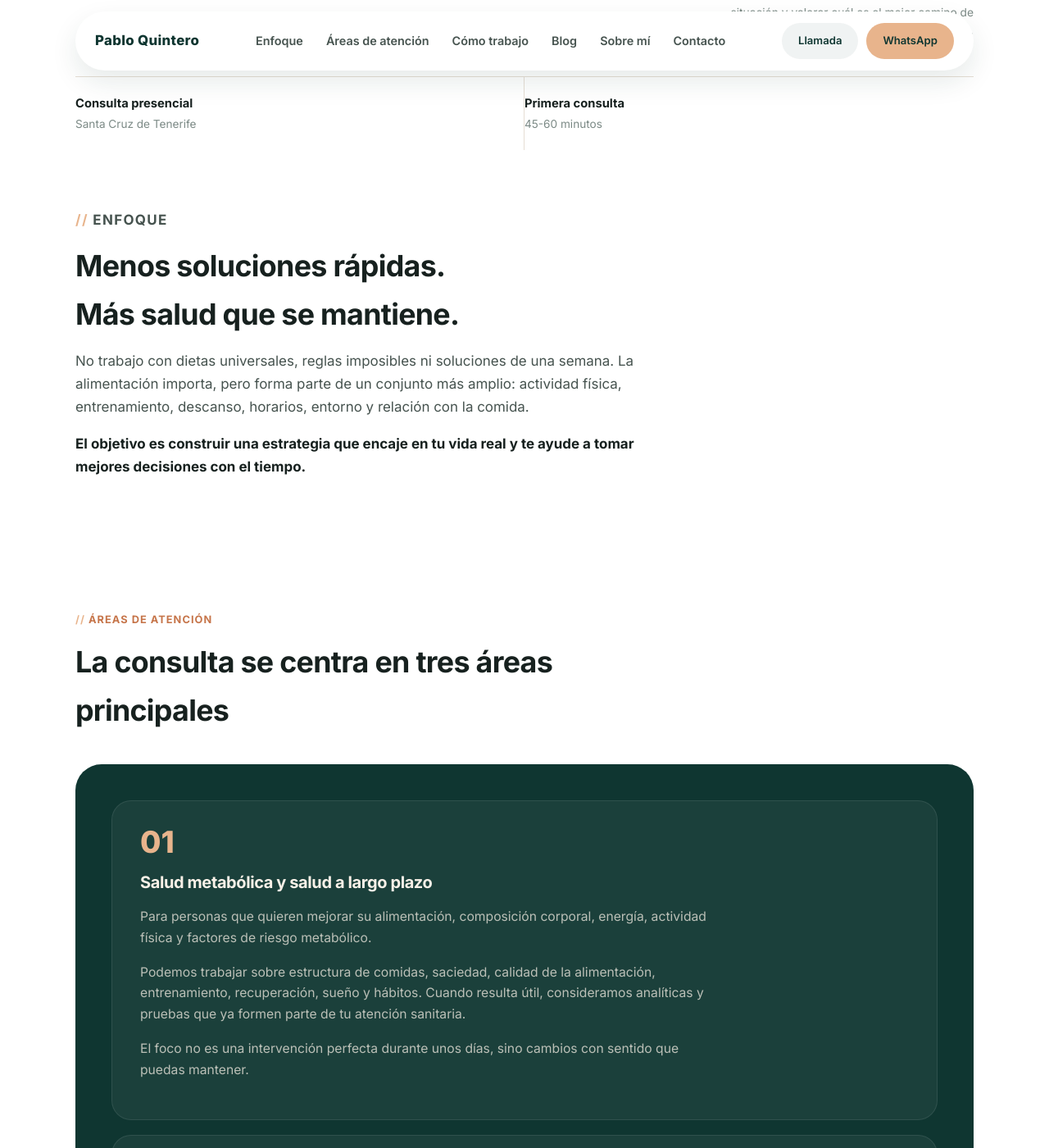
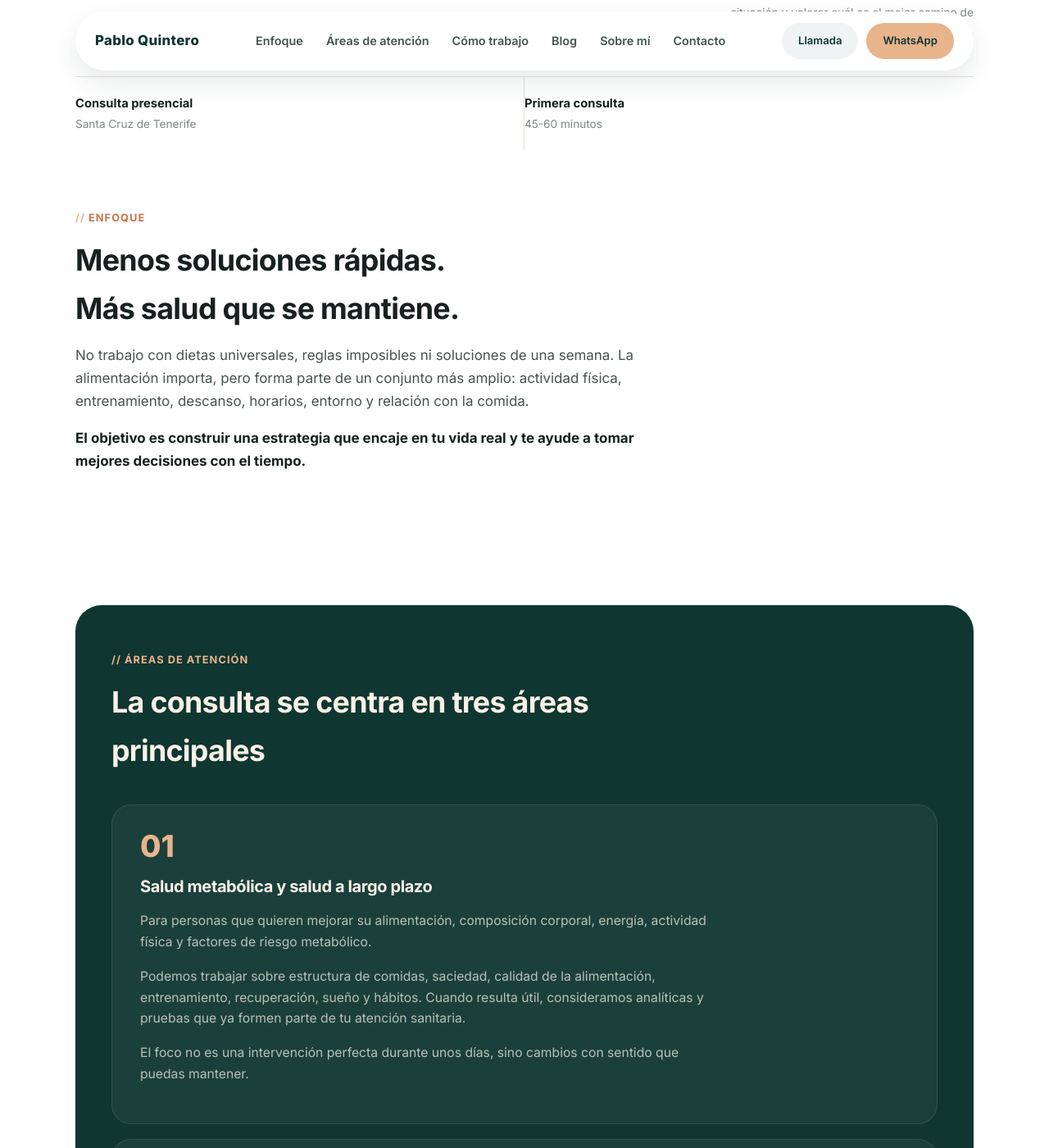
Before and after one commit to pquinriver/pabloquintero-nutricion, a Jekyll site: the page index.html, which Jekyll copies as it is, in a window 1280 px wide and 1400 px high, scrolled down 645 px. Shown: the whole window at 82% size. Built offline with Jekyll 4.4.1, drawn with Linux system fonts in a browser that asks for light colours.

Commit message:
Revert Áreas title placement; fix real eyebrow-note color bug
Put the "Áreas de atención" eyebrow+h2 back inside the dark green
panel as it was originally — the extraction to a plain header above
the box was wrong, reverting that.

Found and fixed the actual cause of the heading inconsistency:
.value-prop p (specificity 0,1,1) was beating .eyebrow-note
(0,1,0), so the "// Enfoque" eyebrow was silently rendering in
--ink-soft gray at 16.96px instead of --terracotta at 12.8px like
every other section. Confirmed via getComputedStyle before/after:
Enfoque and Cómo trabajo eyebrows are now pixel-identical
(rgb(198,117,74), 12.8px, weight 700); Áreas keeps peach/cream only
because it sits on a dark background, same size/weight throughout.

Co-Authored-By: Claude Sonnet 5 <noreply@anthropic.com>
Claude-Session: https://claude.ai/code/session_01DnN3Tam13buBricv2YHgrr

```diff
--- a/index.html
+++ b/index.html
@@ -183,12 +183,12 @@
   </section>
 
   <section class="section" id="areas">
-    <div class="section-head">
-      <p class="eyebrow-note">Áreas de atención</p>
-      <h2>La consulta se centra en tres áreas principales</h2>
-    </div>
+    <div class="areas-wrap">
+      <div class="section-head">
+        <p class="eyebrow-note">Áreas de atención</p>
+        <h2>La consulta se centra en tres áreas principales</h2>
+      </div>
 
-    <div class="areas-wrap">
       <div class="area-grid">
         <div class="area-card">
           <span class="num">01</span>
--- a/styles.css
+++ b/styles.css
@@ -98,12 +98,15 @@
   /* ---------- propuesta de valor ---------- */
   .value-prop{max-width:720px}
   .value-prop h2{font-size:clamp(1.7rem,2.8vw,2.3rem)}
-  .value-prop p{color:var(--ink-soft);font-size:1.06rem}
+  .value-prop p:not(.eyebrow-note){color:var(--ink-soft);font-size:1.06rem}
   .value-prop p.strong-line{color:var(--ink);font-weight:700}
 
   /* ---------- áreas de atención (dark panel) ---------- */
-  .areas-wrap{background:var(--forest);border-radius:32px;padding:44px}
-  .area-grid{display:flex;flex-direction:column;gap:18px}
+  .areas-wrap{background:var(--forest);border-radius:32px;padding:56px 44px}
+  .areas-wrap .eyebrow-note{color:var(--peach)}
+  .areas-wrap .eyebrow-note::before{color:var(--peach)}
+  .areas-wrap h2{color:var(--cream)}
+  .area-grid{display:flex;flex-direction:column;gap:18px;margin-top:32px}
   .area-card{background:rgba(255,255,255,.05);border:1px solid rgba(255,255,255,.09);border-radius:24px;padding:32px 34px}
   .area-card .num{display:block;font-size:2.3rem;font-weight:800;color:var(--peach);line-height:1;margin-bottom:14px}
   .area-card h3{color:var(--cream);font-size:1.25rem;margin-bottom:12px}
```
